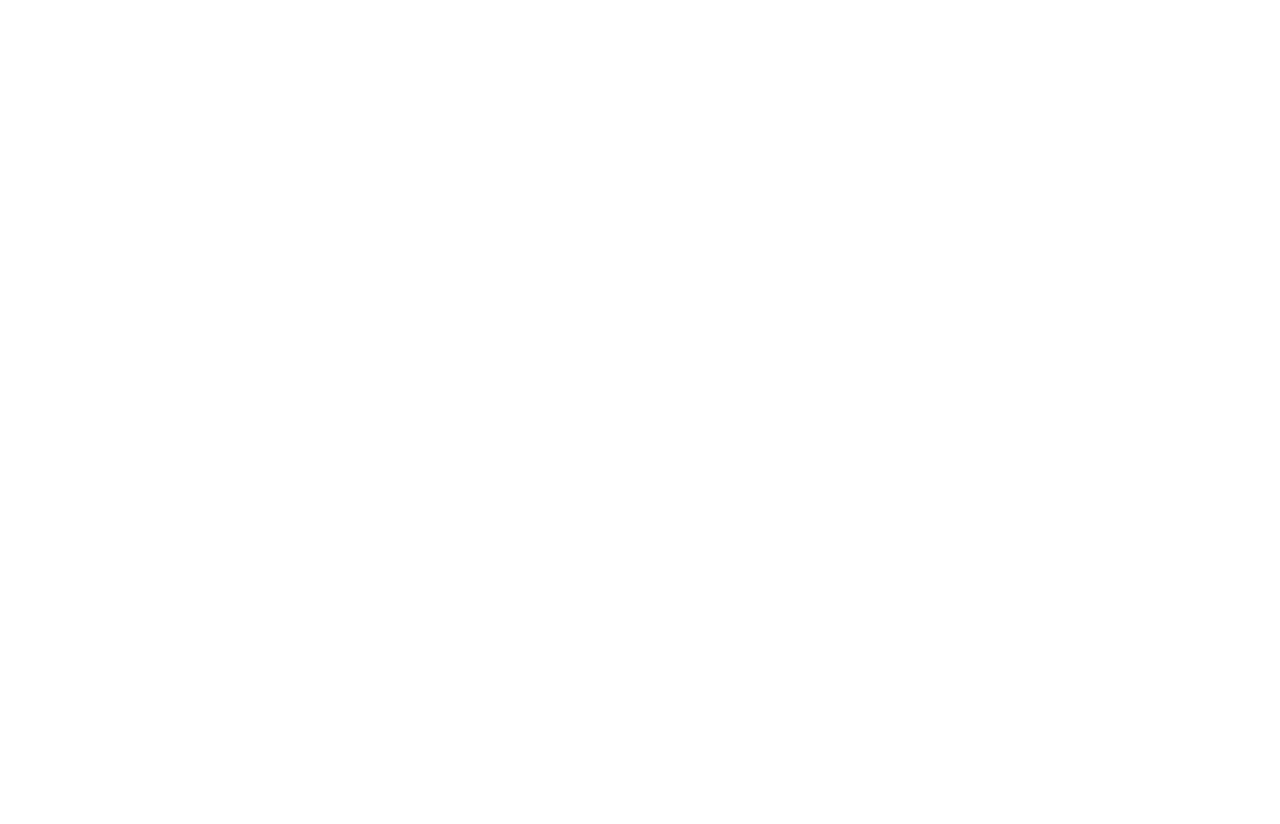
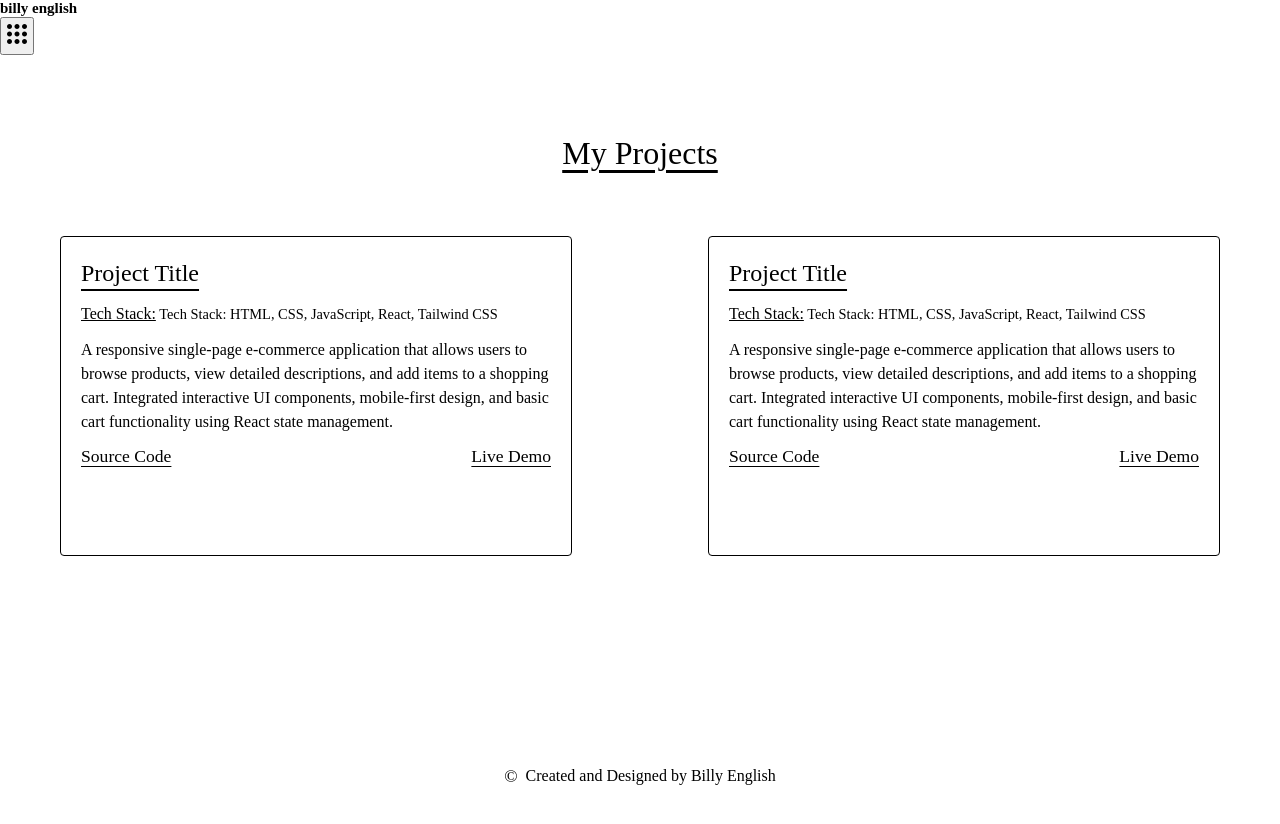
Before and after one commit to billyenglish/billy-portfolio, a React (Vite) app: page /projects in a window 1280 px wide. Shown: the top 824 px of the page. Before the commit the page ends 800 px from the top, so only its background shows below. Built offline with nearby package versions, Linux system fonts and the light colour scheme; a web font is replaced by a local one.

Commit message:
Created Contact Me form.

```diff
--- a/src/component/ContactMe.tsx
+++ b/src/component/ContactMe.tsx
@@ -1,7 +1,50 @@
+import Nav from "./Nav";
+import Footer from "./Footer";
+import "../assets/styles/contact_me.css";
+import Button from "../subcomponent/Button";
+
 const ContactMe = () => {
 
     return (
         <>
+            <Nav />
+            <section id="contact_me_section" className="main_section">
+                <h3 className="section_title">Contact Me</h3>
+
+                <div id="form_container">
+                    <div>
+                        <input
+                            type="text"
+                            name="full_name"
+                            id="full_name"
+                            placeholder="Name"
+                        />
+                    </div>
+                    <div>
+                        <input
+                            type="text"
+                            name="subject_title"
+                            id="subject_title"
+                            placeholder="Subject Title"
+                        />
+                    </div>
+                    <div>
+                        <textarea placeholder="Details">
+                        </textarea>
+                    </div>
+                    <div className="form_control_panel">
+                        <Button
+                            text="Clear"
+                            className="form_button"
+                        />
+                        <Button
+                            text="Submit"
+                            className="form_button"
+                        />
+                    </div>
+                </div>
+            </section>
+            <Footer />
         </>
     );
 };
--- a/src/component/Projects.tsx
+++ b/src/component/Projects.tsx
@@ -1,7 +1,85 @@
+import Nav from "./Nav";
+import Footer from "./Footer";
+import Button from "../subcomponent/Button";
+import "../assets/styles/projects.css";
+
 const Projects = () => {
 
     return (
         <>
+            <Nav />
+            <section id="projects_section" className="main_section">
+                <h3 className="section_title">
+                    My Projects
+                </h3>
+
+                <div id="project_container">
+                    <div className="project_card">
+                        <h4 className="card_title">
+                            Project Title
+                        </h4>
+
+                        <h5 className="card_subtitle">
+                            <span className="tech_stack">
+                                Tech Stack:
+                            </span> Tech Stack: HTML, CSS, JavaScript, React, Tailwind CSS
+                        </h5>
+
+                        <p className="project_description">
+                            <span></span> A responsive single-page e-commerce application that
+                            allows users to browse products, view detailed descriptions, and
+                            add items to a shopping cart. Integrated interactive UI components,
+                            mobile-first design, and basic cart functionality using React state
+                            management.
+                        </p>
+
+                        <div className="project_control_panel">
+                            <Button
+                                text="Source Code"
+                                className="project_button"
+                            />
+
+                            <Button
+                                text="Live Demo"
+                                className="project_button"
+                            />
+                        </div>
+                    </div>
+
+                    <div className="project_card">
+                        <h4 className="card_title">
+                            Project Title
+                        </h4>
+
+                        <h5 className="card_subtitle">
+                            <span className="tech_stack">
+                                Tech Stack:
+                            </span> Tech Stack: HTML, CSS, JavaScript, React, Tailwind CSS
+                        </h5>
+
+                        <p className="project_description">
+                            <span></span> A responsive single-page e-commerce application that
+                            allows users to browse products, view detailed descriptions, and
+                            add items to a shopping cart. Integrated interactive UI components,
+                            mobile-first design, and basic cart functionality using React state
+                            management.
+                        </p>
+
+                        <div className="project_control_panel">
+                            <Button
+                                text="Source Code"
+                                className="project_button"
+                            />
+
+                            <Button
+                                text="Live Demo"
+                                className="project_button"
+                            />
+                        </div>
+                    </div>
+                </div>
+            </section>
+            <Footer />
         </>
     );
 };
```
